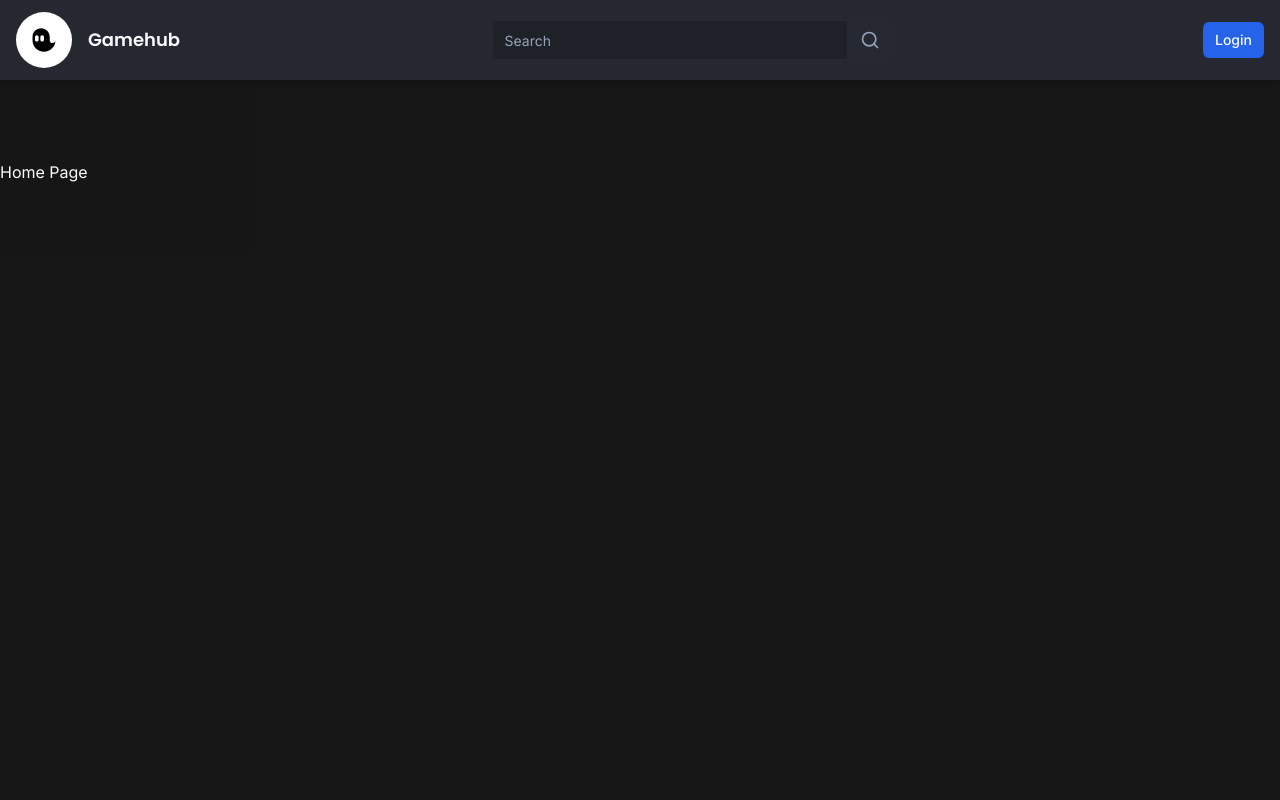
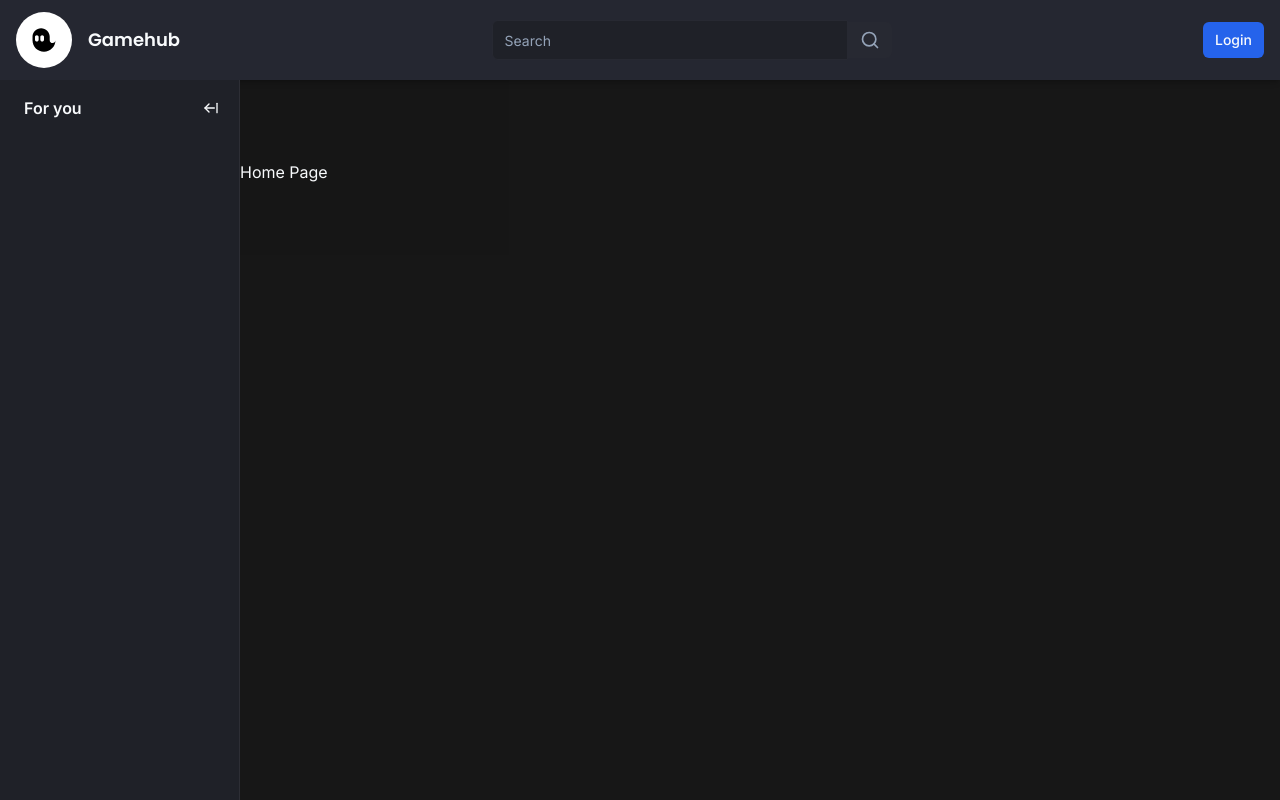
Before and after one commit to SavageSanta11/game-hub, a Next.js app: page / in a window 1280 px wide. Built offline with nearby package versions, Linux system fonts and the light colour scheme; no server answers.

Commit message:
design collapsable sidebar

```diff
--- /dev/null
+++ b/app/(browse)/_components/container.tsx
@@ -0,0 +1,32 @@
+"use client";
+
+import { useEffect } from "react";
+import { useMediaQuery } from "usehooks-ts";
+
+import { cn } from "@/lib/utils";
+import { useSidebar } from "@/store/use-sidebar";
+
+interface ContainerProps {
+  children: React.ReactNode;
+}
+
+export const Container = ({ children }: ContainerProps) => {
+  const matches = useMediaQuery("(max-width: 1024px)");
+  const { collapsed, onCollapse, onExpand } = useSidebar((state) => state);
+
+  useEffect(() => {
+    if (matches) {
+      onCollapse();
+    } else {
+      onExpand();
+    }
+  }, [matches, onCollapse, onExpand]);
+
+  return (
+    <div
+      className={cn("flex-1", collapsed ? "ml-[70px]" : "ml-[70px] lg:ml-60")}
+    >
+      {children}
+    </div>
+  );
+};
--- /dev/null
+++ b/app/(browse)/_components/sidebar/index.tsx
@@ -0,0 +1,11 @@
+import {Toggle} from "./toggle";
+import {Wrapper} from "./wrapper";
+
+export const Sidebar = () => {
+    return (
+
+        <Wrapper>
+            <Toggle />
+        </Wrapper>
+    );
+}
--- /dev/null
+++ b/app/(browse)/_components/sidebar/toggle.tsx
@@ -0,0 +1,41 @@
+"use client";
+
+import { ArrowLeftFromLine, ArrowRightFromLine } from "lucide-react";
+
+import { Hint } from "@/components/hint";
+import { Button } from "@/components/ui/button";
+import { useSidebar } from "@/store/use-sidebar";
+
+export const Toggle = () => {
+  const { collapsed, onExpand, onCollapse } = useSidebar((state) => state);
+
+  const label = collapsed ? "Expand" : "Collapse";
+
+  return (
+    <>
+      {collapsed && (
+        <div className="hidden lg:flex w-full items-center justify-center pt-4 mb-4">
+          <Hint label={label} side="right" asChild>
+            <Button onClick={onExpand} variant="ghost" className="h-auto p-2">
+              <ArrowRightFromLine className="h-4 w-4" />
+            </Button>
+          </Hint>
+        </div>
+      )}
+      {!collapsed && (
+        <div className="p-3 pl-6 mb-2 flex items-center w-full">
+          <p className="font-semibold text-primary">For you</p>
+          <Hint label={label} side="right" asChild>
+            <Button
+              onClick={onCollapse}
+              className="h-auto p-2 ml-auto"
+              variant="ghost"
+            >
+              <ArrowLeftFromLine className="h-4 w-4" />
+            </Button>
+          </Hint>
+        </div>
+      )}
+    </>
+  );
+};
--- /dev/null
+++ b/app/(browse)/_components/sidebar/wrapper.tsx
@@ -0,0 +1,37 @@
+"use client";
+
+import { useIsClient } from "usehooks-ts";
+
+import { cn } from "@/lib/utils";
+import { useSidebar } from "@/store/use-sidebar";
+
+import { Toggle } from "./toggle";
+
+
+interface WrapperProps {
+  children: React.ReactNode;
+}
+
+export const Wrapper = ({ children }: WrapperProps) => {
+  const isClient = useIsClient();
+  const { collapsed } = useSidebar((state) => state);
+
+  if (!isClient) {
+    return (
+      <aside className="fixed left-0 flex flex-col w-[70px] lg:w-60 h-full bg-background border-r border-[#2D2E35] z-50">
+        <Toggle />
+      </aside>
+    );
+  }
+
+  return (
+    <aside
+      className={cn(
+        "fixed left-0 flex flex-col w-60 h-full bg-background border-r border-[#2D2E35] z-50",
+        collapsed && "w-[70px]"
+      )}
+    >
+      {children}
+    </aside>
+  );
+};
--- a/app/(browse)/layout.tsx
+++ b/app/(browse)/layout.tsx
@@ -1,11 +1,20 @@
+import { Suspense } from "react";
+
 import { Navbar } from "./_components/navbar";
+import { Container } from "./_components/container";
+import { Sidebar } from "./_components/sidebar";
 
 const BrowseLayout = ({ children }: { children: React.ReactNode }) => {
   return (
     <>
       <Navbar />
       <div className="flex h-full pt-20">
-        {children}
+
+          <Sidebar />
+          <Container>
+            {children}
+          </Container>
+
       </div>
     </>
   );
--- /dev/null
+++ b/components/hint.tsx
@@ -0,0 +1,31 @@
+import {
+    Tooltip,
+    TooltipContent,
+    TooltipProvider,
+    TooltipTrigger,
+  } from "@/components/ui/tooltip";
+
+  interface HintProps {
+    label: string;
+    children: React.ReactNode;
+    asChild?: boolean;
+    side?: "top" | "bottom" | "left" | "right";
+    align?: "start" | "center" | "end";
+  }
+
+  export const Hint = ({ label, children, asChild, side, align }: HintProps) => {
+    return (
+      <TooltipProvider>
+        <Tooltip delayDuration={0}>
+          <TooltipTrigger asChild={asChild}>{children}</TooltipTrigger>
+          <TooltipContent
+            className="text-black bg-white"
+            side={side}
+            align={align}
+          >
+            <p className="font-semibold">{label}</p>
+          </TooltipContent>
+        </Tooltip>
+      </TooltipProvider>
+    );
+  };
--- /dev/null
+++ b/components/ui/tooltip.tsx
@@ -0,0 +1,30 @@
+"use client"
+
+import * as React from "react"
+import * as TooltipPrimitive from "@radix-ui/react-tooltip"
+
+import { cn } from "@/lib/utils"
+
+const TooltipProvider = TooltipPrimitive.Provider
+
+const Tooltip = TooltipPrimitive.Root
+
+const TooltipTrigger = TooltipPrimitive.Trigger
+
+const TooltipContent = React.forwardRef<
+  React.ElementRef<typeof TooltipPrimitive.Content>,
+  React.ComponentPropsWithoutRef<typeof TooltipPrimitive.Content>
+>(({ className, sideOffset = 4, ...props }, ref) => (
+  <TooltipPrimitive.Content
+    ref={ref}
+    sideOffset={sideOffset}
+    className={cn(
+      "z-50 overflow-hidden rounded-md border bg-popover px-3 py-1.5 text-sm text-popover-foreground shadow-md animate-in fade-in-0 zoom-in-95 data-[state=closed]:animate-out data-[state=closed]:fade-out-0 data-[state=closed]:zoom-out-95 data-[side=bottom]:slide-in-from-top-2 data-[side=left]:slide-in-from-right-2 data-[side=right]:slide-in-from-left-2 data-[side=top]:slide-in-from-bottom-2",
+      className
+    )}
+    {...props}
+  />
+))
+TooltipContent.displayName = TooltipPrimitive.Content.displayName
+
+export { Tooltip, TooltipTrigger, TooltipContent, TooltipProvider }
--- a/package.json
+++ b/package.json
@@ -13,6 +13,7 @@
     "@clerk/themes": "^2.1.16",
     "@prisma/client": "^5.17.0",
     "@radix-ui/react-slot": "^1.1.0",
+    "@radix-ui/react-tooltip": "^1.1.2",
     "class-variance-authority": "^0.7.0",
     "clsx": "^2.1.1",
     "lucide-react": "^0.414.0",
@@ -24,7 +25,9 @@
     "react-dom": "^18.3.1",
     "svix": "^1.29.0",
     "tailwind-merge": "^2.4.0",
-    "tailwindcss-animate": "^1.0.7"
+    "tailwindcss-animate": "^1.0.7",
+    "usehooks-ts": "^3.1.0",
+    "zustand": "^4.5.4"
   },
   "devDependencies": {
     "@types/node": "^20",
--- /dev/null
+++ b/store/use-sidebar.ts
@@ -0,0 +1,13 @@
+import { create } from "zustand";
+
+interface SidebarStore {
+  collapsed: boolean;
+  onExpand: () => void;
+  onCollapse: () => void;
+}
+
+export const useSidebar = create<SidebarStore>((set) => ({
+  collapsed: false,
+  onExpand: () => set(() => ({ collapsed: false })),
+  onCollapse: () => set(() => ({ collapsed: true })),
+}));
```
Also changed, not shown: 1 other file (tests, documents, lock files or other folders).
